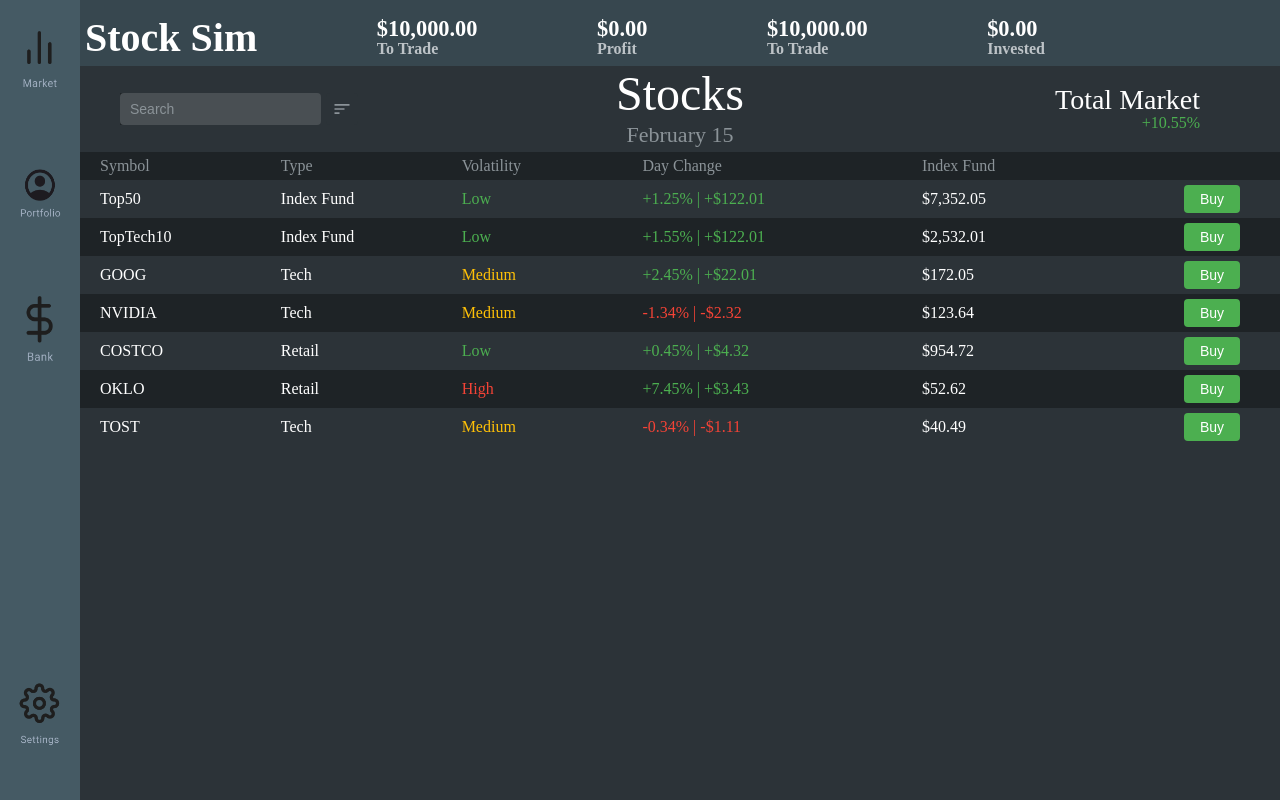
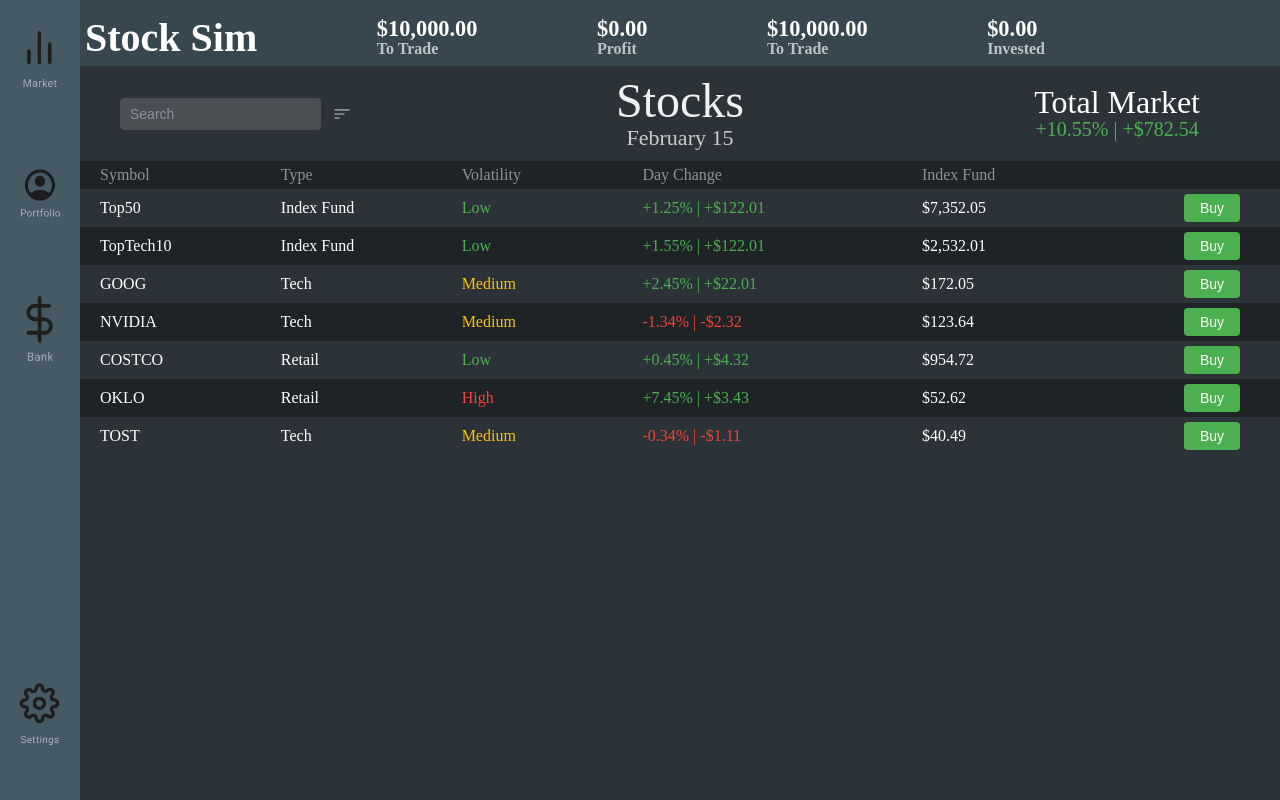
Before and after one commit to MichaelAho1/QuickMarkets, a React (Vite) app in the folder client/: page / in a window 1280 px wide. Built offline with nearby package versions, Linux system fonts and the light colour scheme.

Commit message:
Style/font adjustments for market section

```diff
--- a/client/src/MarketPage/marketSection.jsx
+++ b/client/src/MarketPage/marketSection.jsx
@@ -33,7 +33,7 @@ const MarketSection = () => {
 
                 <div className={styles.title}>
                     <h2>Total Market</h2>
-                    <span className={styles.positive}>+10.55%</span>
+                    <span className={styles.positive}>+10.55% | +$782.54</span>
                 </div>
             </div>
 
--- a/client/src/MarketPage/marketSection.module.css
+++ b/client/src/MarketPage/marketSection.module.css
@@ -20,6 +20,7 @@
 }
 
 .centerTitle h2 {
+    color: #ffffffee;
     margin: 0;
     font-size: 48px;
     font-weight: 500;
@@ -27,19 +28,23 @@
 }
 
 .date {
-    color: #8B9398;
+    margin: 0;
+    color: #f5f5f5c9;
     font-size: 22px;
     display: block;
-    margin-top: 4px;
 }
 
 .title {
-    text-align: right;
+    text-align: center;
     padding-right: 40px;
 }
 
+.title span {
+    font-size: 20px;
+}
+
 .title h2 {
-    font-size: 28px;
+    font-size: 32px;
     margin: 0;
     padding: 0;
     color: white;
```
